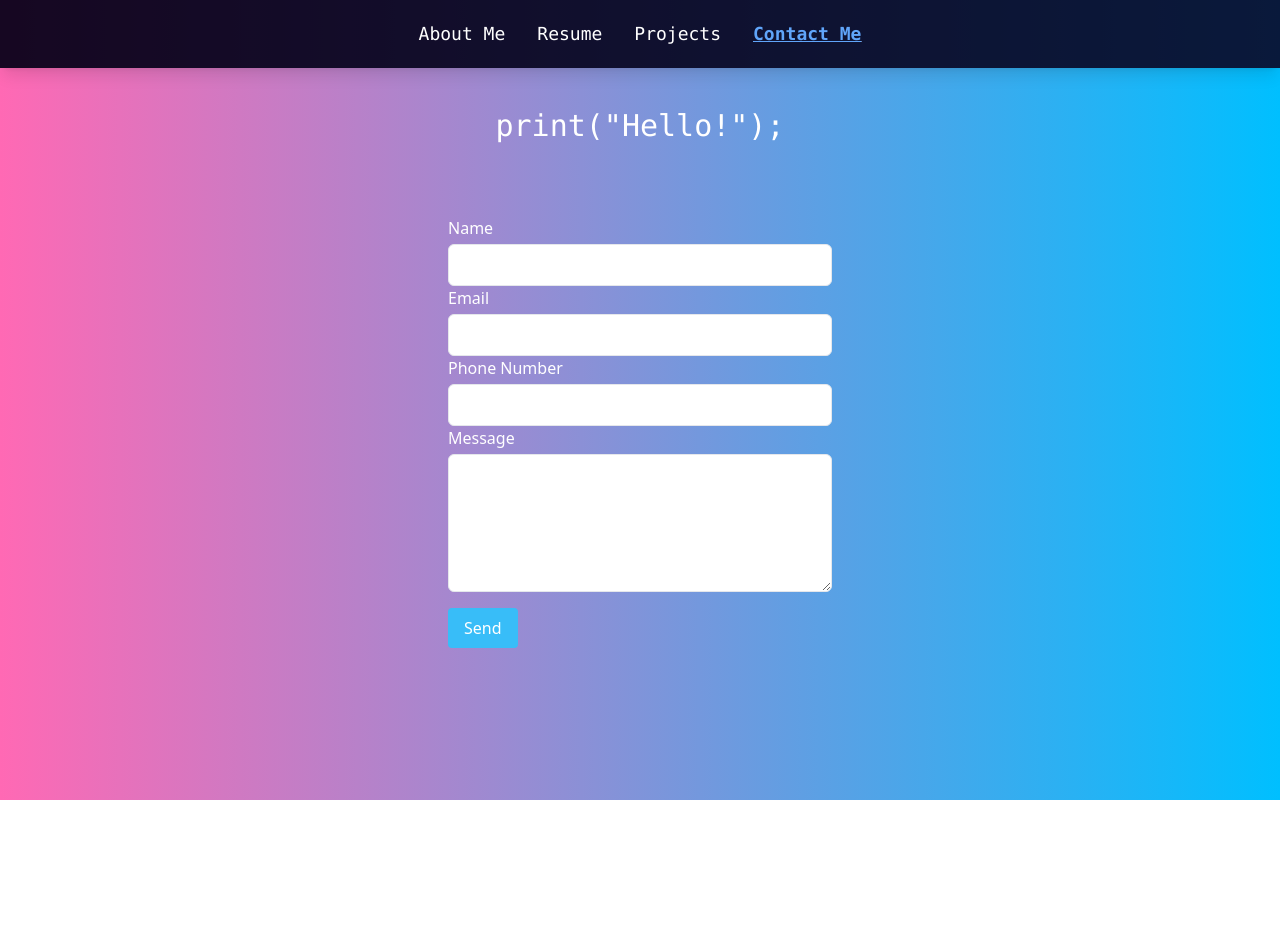
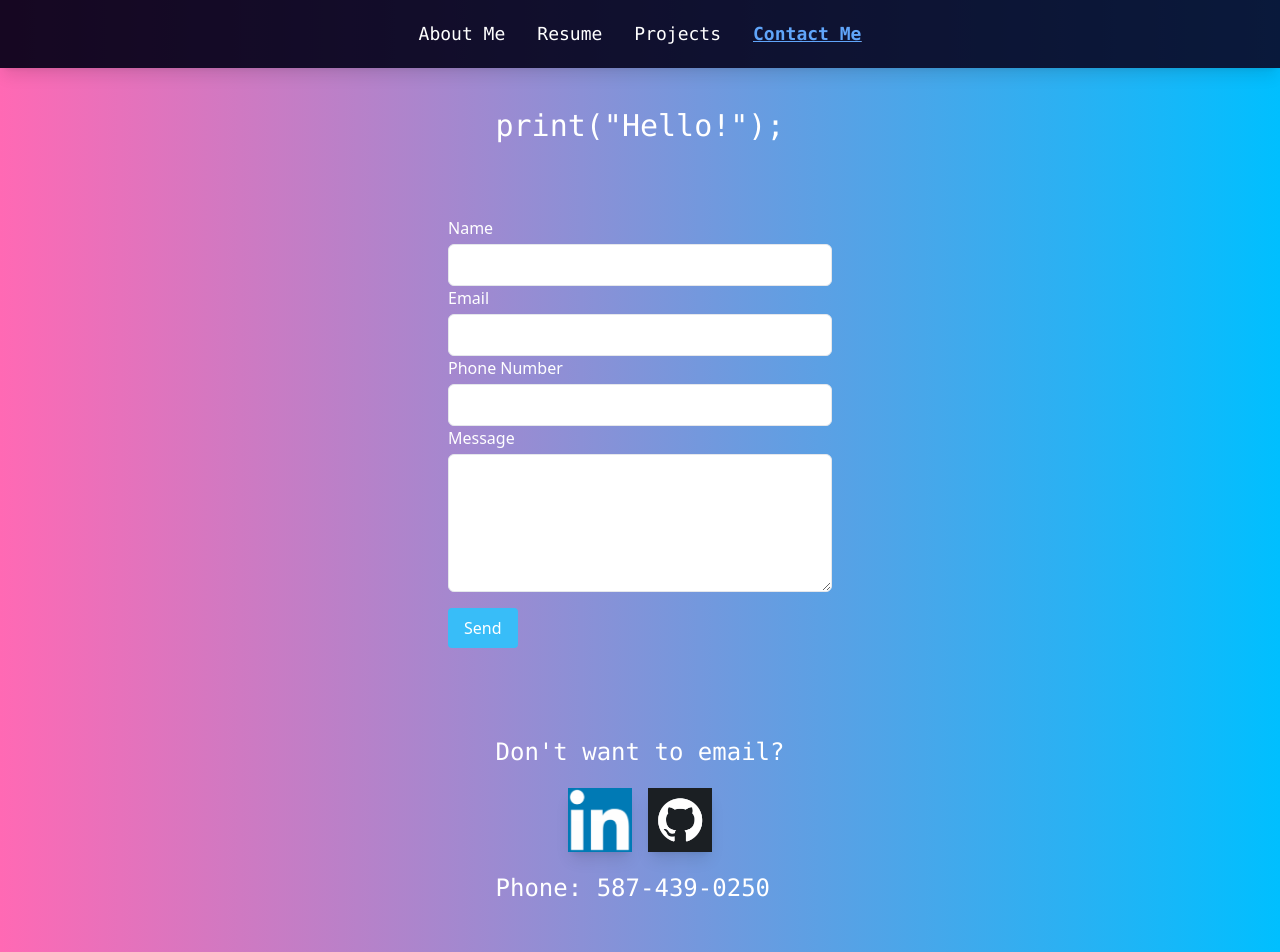
Before and after one commit to Johnson150/portfolio, a Next.js app: page /contactpage in a window 1280 px wide. Shown: the top 952 px of the page. Before the commit the page ends 800 px from the top, so only its background shows below. Built offline with nearby package versions, Linux system fonts and the light colour scheme.

Commit message:
dsaasdads

```diff
--- a/pages/contactpage.js
+++ b/pages/contactpage.js
@@ -82,11 +82,34 @@ export default function Contact() {
                     </div>
                     <button className="rounded bg-sky-400 px-4 py-2 text-white" type="submit">Send</button>
                 </form>
+
             ) : (
                 <div className="flex flex-col items-center mt-8 text-white">
                     <h2 className="text-2xl font-mono">Thank you for contacting us!</h2>
                 </div>
             )}
+            <div>
+                <section className="w-full max-w-4xl mx-auto p-20 z-10">
+                    <h2 className="text-2xl font-mono text-white z-10">Don&apos;t want to email?</h2>
+                    <div className="flex justify-center items-center h-full">
+                        <div className="p-5 grid grid-cols-2 gap-4 items-center justify-center">
+                            <img
+                                src="/linkedin.png"
+                                alt="LinkedIn Logo"
+                                className="w-16 h-16 aspect-square cursor-pointer shadow-lg"
+                                onClick={() => window.location.href = "https://www.linkedin.com/in/johnson-giang-ab22461a9/"}
+                            />
+                            <img
+                                src="/github logo.png"
+                                alt="GitHub Logo"
+                                className="w-16 h-16 aspect-square cursor-pointer shadow-lg"
+                                onClick={() => window.location.href = "https://github.com/Johnson150"}
+                            />
+                        </div>
+                    </div>
+                    <h2 className="text-2xl font-mono text-white z-10">Phone: 587-439-0250</h2>
+                </section>
+            </div>
         </main>
     )
 }
```
